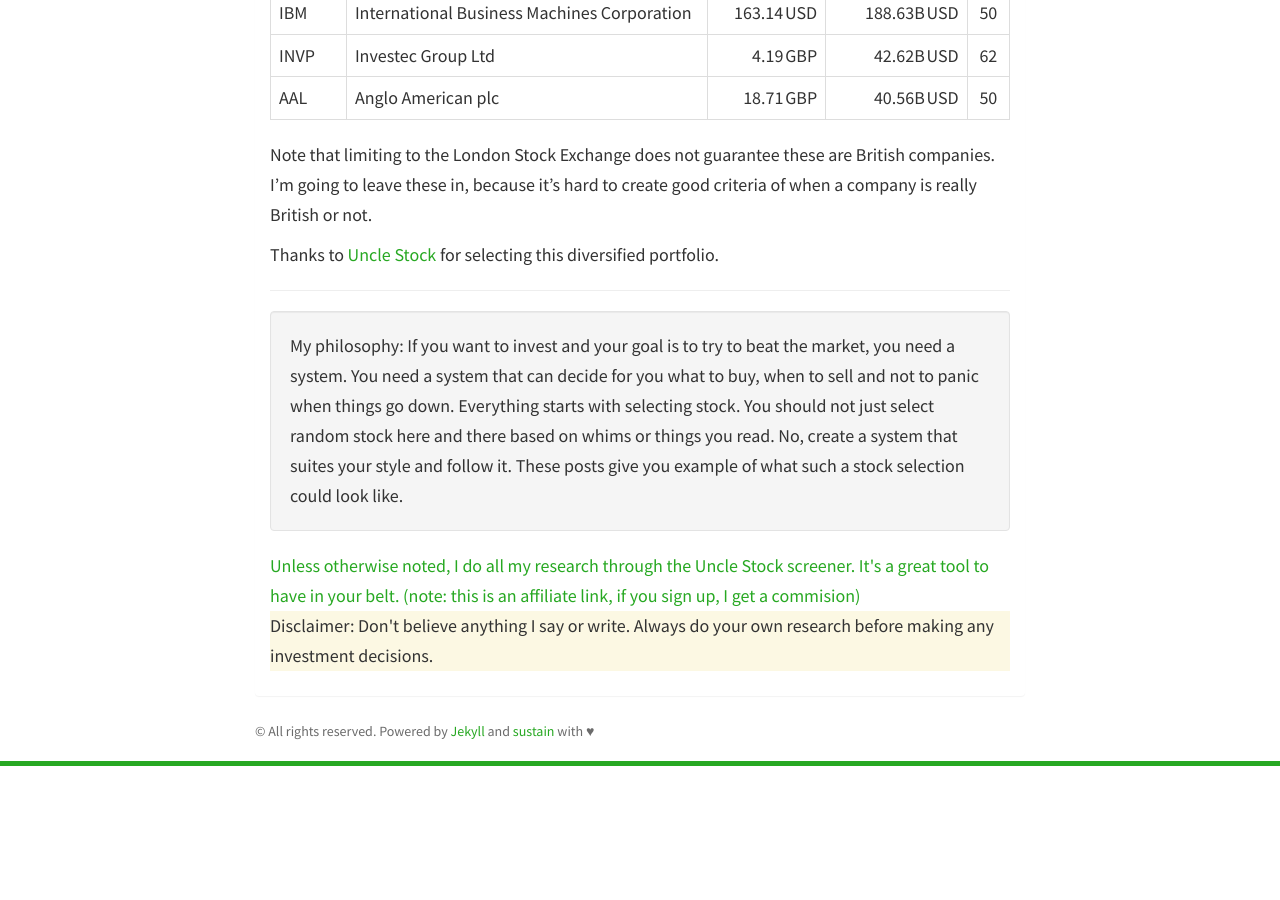
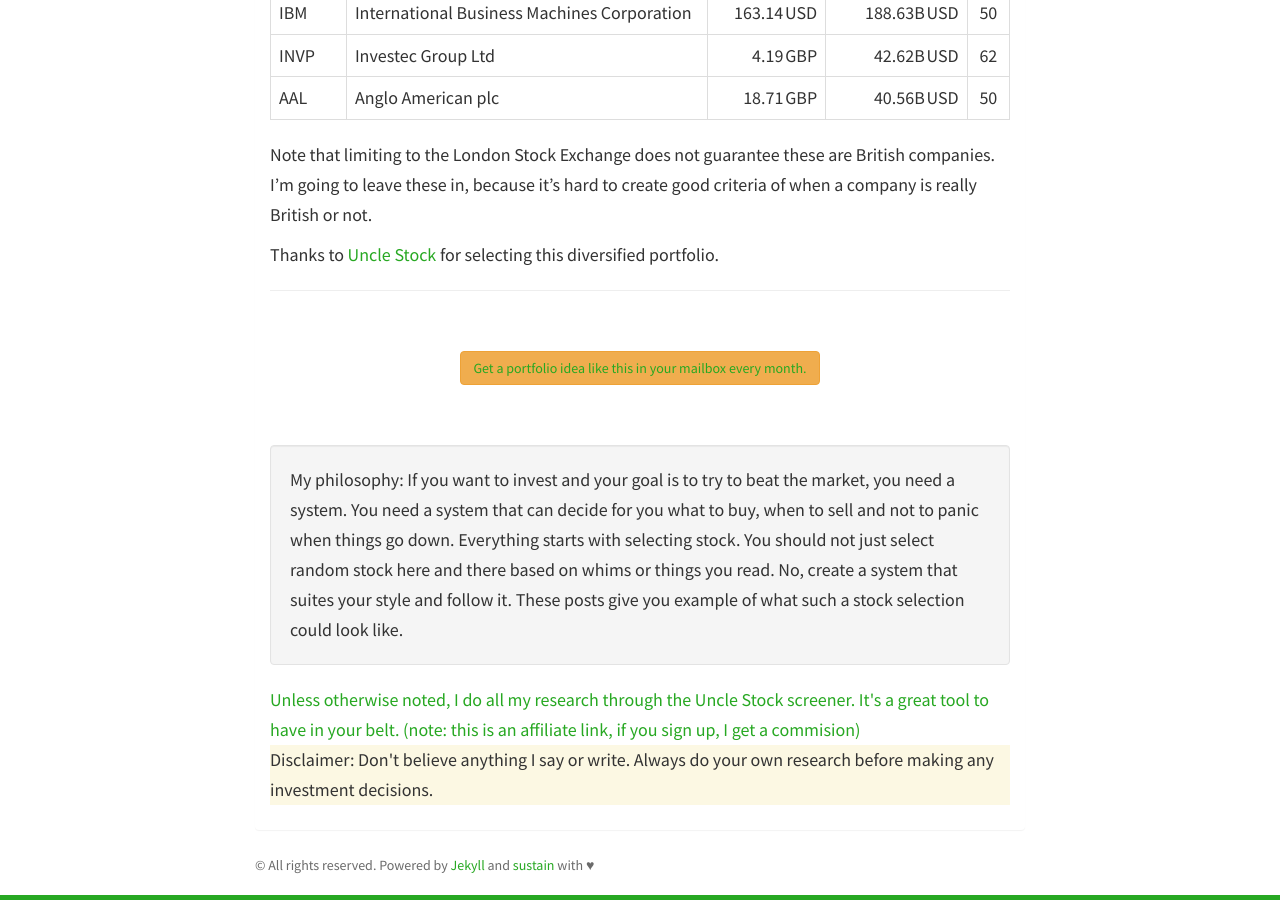
Before and after one commit to pbackx/build-a-stock-portfolio, a Jekyll site: the page built from _posts/2019-09-30-britains-exit.md, in a window 1280 px wide and 900 px high, scrolled down 1527 px. Built offline with Jekyll 4.4.1, drawn with Linux system fonts in a browser that asks for light colours; nearby versions of some CDN libraries; comment, search, counter and statistics services are not loaded; before the commit the page ends 2293 px from its top, so only the background shows below that.

Commit message:
adding signup button at bottom of blog posts

```diff
--- a/_layouts/post.html
+++ b/_layouts/post.html
@@ -24,6 +24,8 @@
 			<div class="blogpost">
 			  {{ content }}
 			  <hr>
+		        <div align="center" style="margin-top:60px;margin-bottom: 60px;"><a href="#" class="btn btn-warning" role="button">Get a portfolio idea like this in your mailbox every month.</a></div>
+
 			   <p class="well">
 			   My philosophy: If you want to invest and your goal is to try to beat the market, you need a system. You need a system
 			   that can decide for you what to buy, when to sell and not to panic when things go down. Everything starts with selecting
```
Also changed, not shown: Gemfile.lock.
